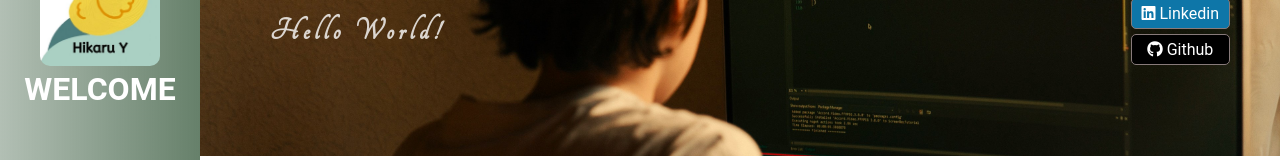
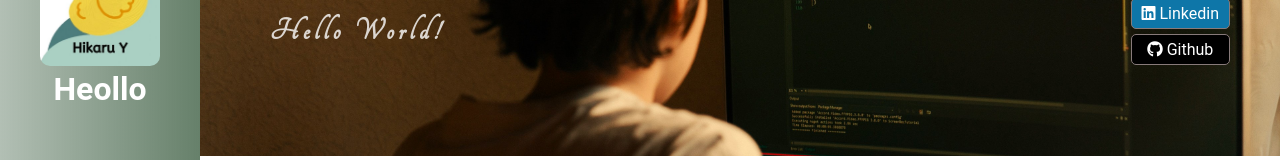
Before and after one commit to hkr-5/Personal-Website, a plain HTML site: page index.html in a window 1280 px wide. Shown: the part 134-294 px from the top of the page. Drawn offline with Linux system fonts and the light colour scheme.

Commit message:
Update index.html

```diff
--- a/index.html
+++ b/index.html
@@ -13,7 +13,7 @@
     <header>
       <div class="logo">
         <img class="logo-icon" src="img/HikaruLogo-2.jpg" alt="Hikaru logo 2">
-        <p class="welcome">WELCOME</p>
+        <p class="welcome">Heollo</p>
       </div>
       <ul class="menu-list">
         <li><a href="index.html">HOME</a></li>
```
